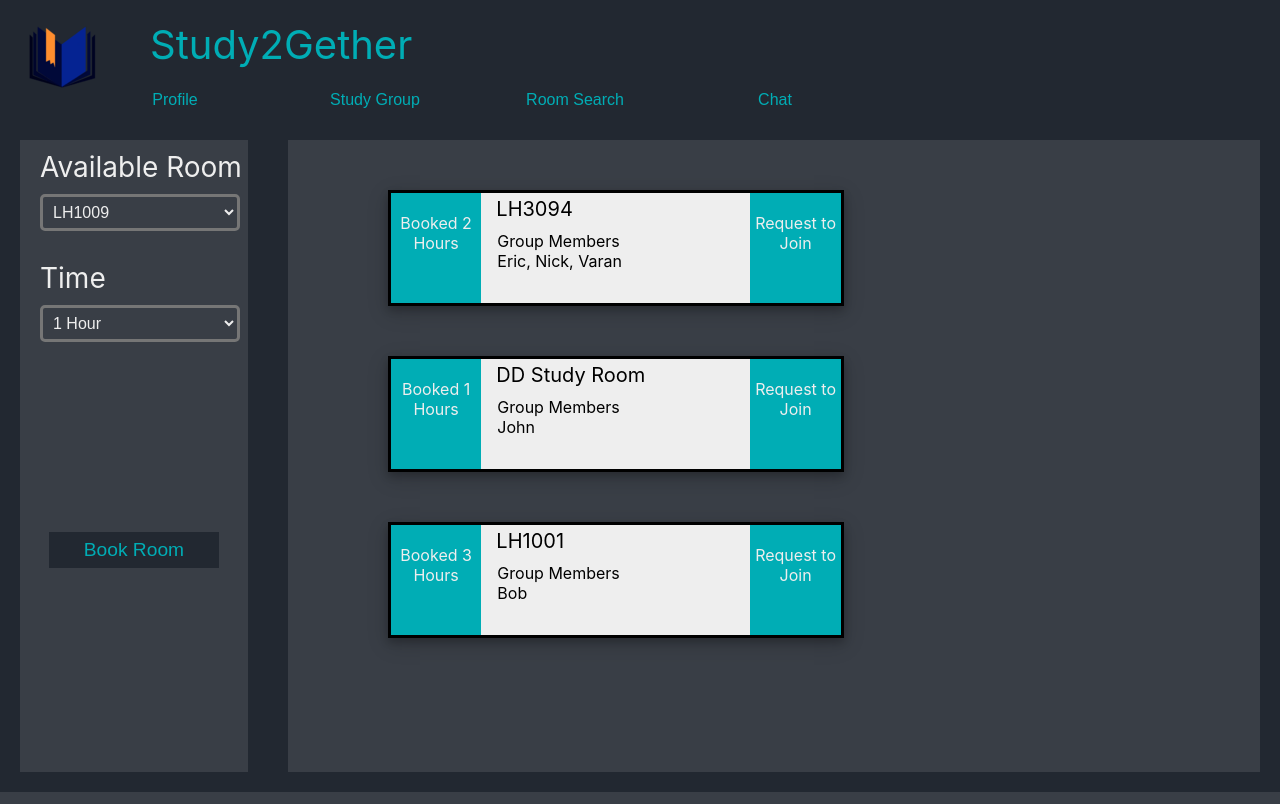
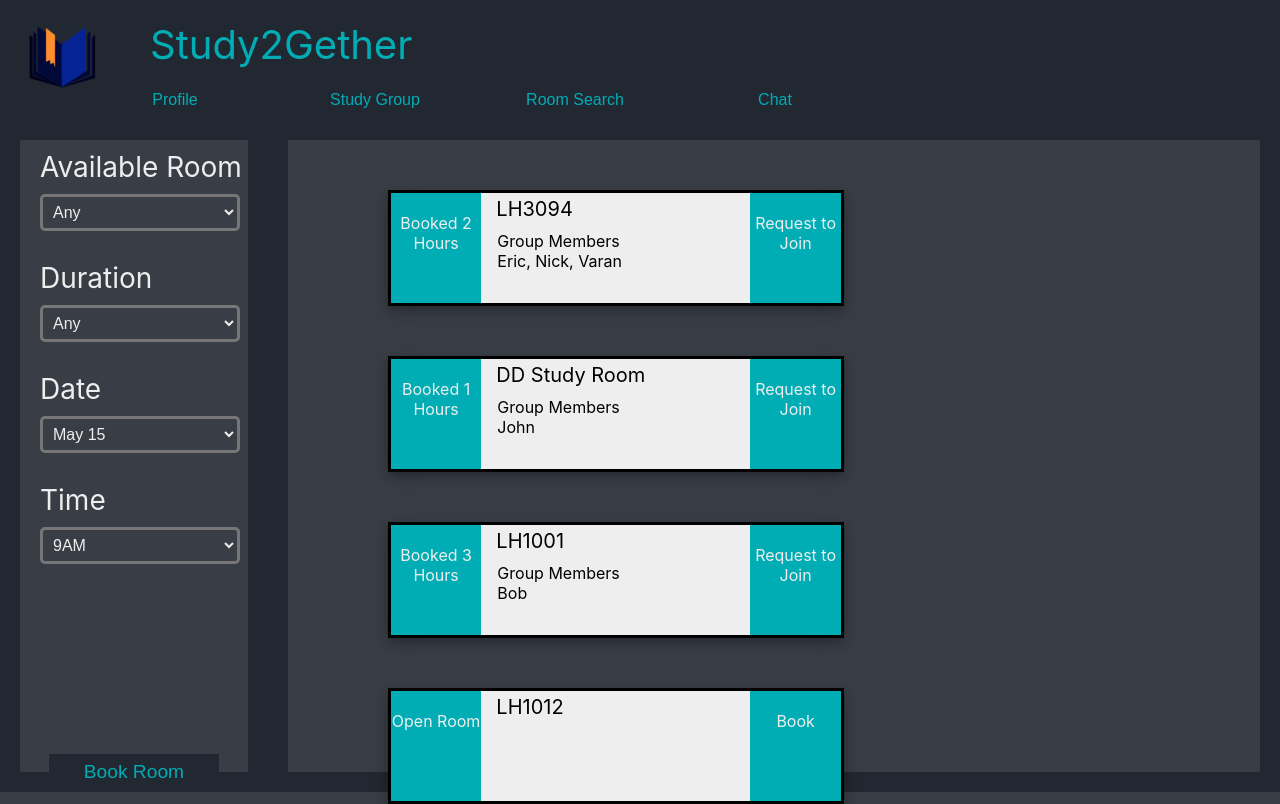
Before and after one commit to 3ricLu/Study2Gether, a React (Create React App) app in the folder client/: page /room in a window 1280 px wide. Built offline with nearby package versions, Linux system fonts and the light colour scheme; no server answers; what react-google-maps would draw is missing.

Commit message:
Room page changes

```diff
--- a/client/src/components/Room.js
+++ b/client/src/components/Room.js
@@ -1,4 +1,3 @@
-import React, {useState} from 'react';
 import '../styles/room.css';
 import Navigation from './Navigation';
 
@@ -14,20 +13,54 @@ function Room () {
                         <div className='sidebar-title'>Available Room</div>
                         <div className='dropdown-container'>
                             <select className='select'>
+                                <option value="all">Any</option>
                                 <option value="bba">LH1009</option>
                                 <option value="cs">LH1010</option>
+                                <option value="cs">LH1012</option>
                             </select>
                         </div>
 
                         {/* YEAR */}
-                        <div className='sidebar-title'>Time</div>
+                        <div className='sidebar-title'>Duration</div>
                         <div className='dropdown-container'>
                             <select className='select'>
+                                <option value="all">Any</option>
                                 <option value="one">1 Hour</option>
                                 <option value="two">2 Hours</option>
                                 <option value="three">3 Hours</option>
                                 <option value="four">4 Hours</option>
                                 <option value="five">5 Hours</option>
+                            </select>
+                        </div>
+
+                        <div className='sidebar-title'>Date</div>
+                        <div className='dropdown-container'>
+                            <select className='select'>
+                                <option value="all">May 15</option>
+                                <option value="one">May 16</option>
+                                <option value="two">May 17</option>
+                                <option value="three">May 18</option>
+                                <option value="four">May 19</option>
+                                <option value="five">May 20</option>
+                            </select>
+                        </div>
+
+                        <div className='sidebar-title'>Time</div>
+                        <div className='dropdown-container'>
+                            <select className='select'>
+                                <option value="all">9AM</option>
+                                <option value="one">10AM</option>
+                                <option value="two">11AM</option>
+                                <option value="three">12PM</option>
+                                <option value="four">1PM</option>
+                                <option value="five">2PM</option>
+                                <option value="five">3PM</option>
+                                <option value="five">4PM</option>
+                                <option value="five">5PM</option>
+                                <option value="five">6PM</option>
+                                <option value="five">7PM</option>
+                                <option value="five">8PM</option>
+                                <option value="five">9PM</option>
                             </select>
                         </div>
 
@@ -101,6 +134,24 @@ function Room () {
                             </div>
                         </div>
 
+                        {/* INDIVIDUAL CARDS */}
+                        <div className='friend-card-container'>
+                            <div className='friend-left'>
+                                {/* ICON CAN GO HERE */}
+                                <div className='text'>Open Room</div>
+                            </div>
+                            <div className='friend-right'>
+                                <div className='friend-title'>LH1012</div>
+                                <div className='friend-info-container'>
+                                </div>
+                                {/* <div className='group-info'>Details</div>
+                                <div className='group-admin'>Eric</div> */}
+                            </div>
+                            <div className='friend-right-right'>
+                                <div className='text'>Book</div>
+                            </div>
+                        </div>
+
                     </div>
                 </div>
             </div>
```
Also changed, not shown: 1 other file (tests, documents, lock files or other folders).
